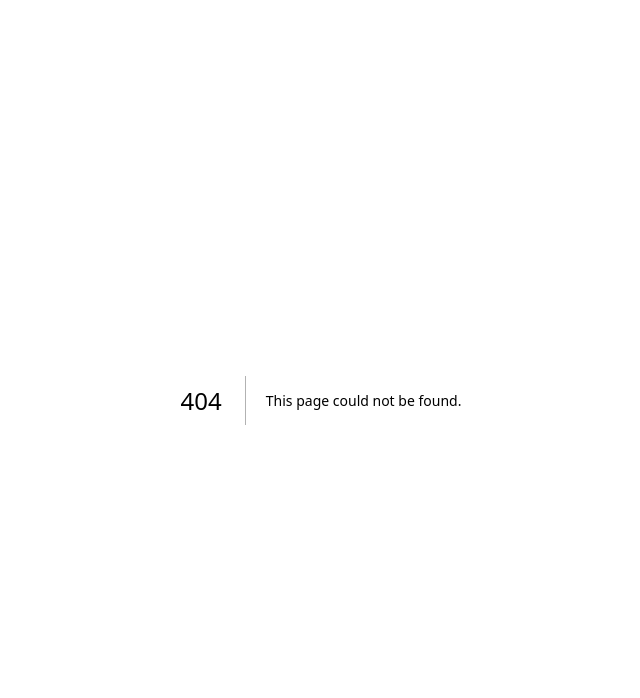
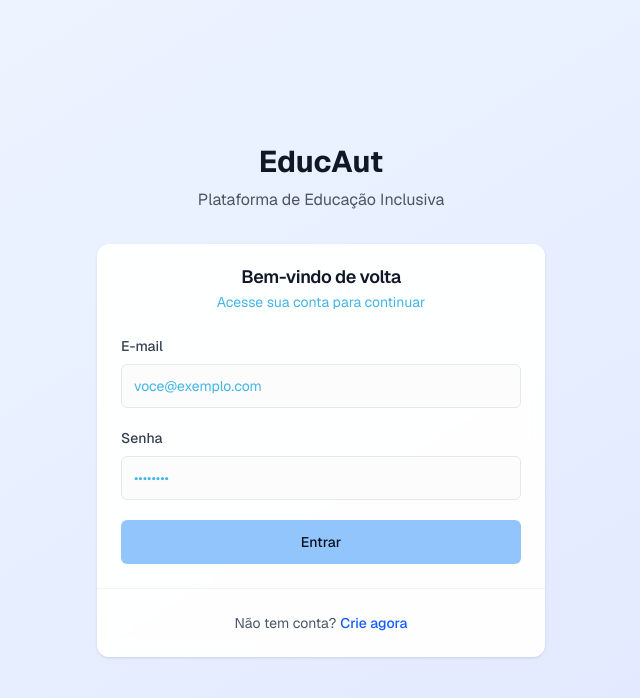
Before and after one commit to victorpazs/educaut, a Next.js app: page /auth/login in a window 1280 px wide. Before the commit this address had no page. Shown: the top 698 px of the page, without its empty margins (319-959 px from the left). Built offline with nearby package versions, Linux system fonts and the light colour scheme.

Commit message:
rearrange the auth

```diff
--- /dev/null
+++ b/src/app/auth/layout.tsx
@@ -0,0 +1,25 @@
+import React from "react";
+
+export default function AuthLayout({
+  children,
+}: {
+  children: React.ReactNode;
+}) {
+  return (
+    <div className="min-h-screen bg-gradient-to-br from-blue-50 to-indigo-100 dark:from-gray-900 dark:to-gray-800">
+      <div className="min-h-screen flex items-center justify-center p-4">
+        <div className="w-full max-w-md">
+          <div className="text-center mb-8">
+            <h1 className="text-3xl font-bold text-gray-900 dark:text-white mb-2">
+              EducAut
+            </h1>
+            <p className="text-gray-600 dark:text-gray-400">
+              Plataforma de Educação Inclusiva
+            </p>
+          </div>
+          {children}
+        </div>
+      </div>
+    </div>
+  );
+}
--- /dev/null
+++ b/src/app/auth/login/page.tsx
@@ -0,0 +1,9 @@
+import LoginForm from "@/components/auth/LoginForm";
+
+export const metadata = {
+  title: "Login | EducAut",
+};
+
+export default function LoginPage() {
+  return <LoginForm />;
+}
--- /dev/null
+++ b/src/app/auth/register/page.tsx
@@ -0,0 +1,9 @@
+import RegisterForm from "@/components/auth/RegisterForm";
+
+export const metadata = {
+  title: "Registro | EducAut",
+};
+
+export default function RegisterPage() {
+  return <RegisterForm />;
+}
--- a/src/app/login/page.tsx
+++ /dev/null
@@ -1,20 +0,0 @@
-import LoginForm from "@/components/auth/LoginForm";
-
-export const metadata = {
-  title: "Login | EducAut",
-};
-
-export default function LoginPage() {
-  return (
-    <div className="min-h-screen flex items-center justify-center p-4">
-      <div className="w-full max-w-md">
-        <div className="mb-6 text-center">
-          <h1 className="text-2xl font-semibold text-foreground">
-            Bem-vindo de volta
-          </h1>
-        </div>
-        <LoginForm />
-      </div>
-    </div>
-  );
-}
--- a/src/app/register/page.tsx
+++ /dev/null
@@ -1,20 +0,0 @@
-import RegisterForm from "@/components/auth/RegisterForm";
-
-export const metadata = {
-  title: "Registro | EducAut",
-};
-
-export default function RegisterPage() {
-  return (
-    <div className="min-h-screen flex items-center justify-center p-4">
-      <div className="w-full max-w-md">
-        <div className="mb-6 text-center">
-          <h1 className="text-2xl font-semibold text-foreground">
-            Crie sua conta
-          </h1>
-        </div>
-        <RegisterForm />
-      </div>
-    </div>
-  );
-}
--- a/src/components/auth/LoginForm.tsx
+++ b/src/components/auth/LoginForm.tsx
@@ -47,23 +47,26 @@ export default function LoginForm() {
   }
 
   return (
-    <Card className="mx-auto w-full max-w-md">
-      <CardHeader>
-        <CardTitle className="text-2xl font-semibold text-foreground">
-          Entrar
+    <Card className="mx-auto w-full shadow-lg border-0 bg-white/95 backdrop-blur-sm dark:bg-gray-800/95">
+      <CardHeader className="space-y-1 pb-6">
+        <CardTitle className="text-2xl font-semibold text-center text-gray-900 dark:text-white">
+          Bem-vindo de volta
         </CardTitle>
-        <CardDescription className="text-sm text-muted-foreground">
+        <CardDescription className="text-center text-gray-600 dark:text-gray-400">
           Acesse sua conta para continuar
         </CardDescription>
       </CardHeader>
-      <CardContent>
+      <CardContent className="px-6 pb-6">
         <form
-          className="space-y-4"
+          className="space-y-5"
           onSubmit={handleSubmit(onSubmit)}
           noValidate
         >
-          <div>
-            <label htmlFor="email" className="block text-sm font-medium mb-1">
+          <div className="space-y-2">
+            <label
+              htmlFor="email"
+              className="block text-sm font-medium text-gray-700 dark:text-gray-300"
+            >
               E-mail
             </label>
             <Input
@@ -71,18 +74,19 @@ export default function LoginForm() {
               type="email"
               autoComplete="email"
               placeholder="voce@exemplo.com"
+              className="h-11"
               {...register("email")}
             />
             {errors.email?.message ? (
-              <p className="mt-1 text-xs text-red-600">
+              <p className="mt-1 text-xs text-red-600 dark:text-red-400">
                 {errors.email.message}
               </p>
             ) : null}
           </div>
-          <div>
+          <div className="space-y-2">
             <label
               htmlFor="password"
-              className="block text-sm font-medium mb-1"
+              className="block text-sm font-medium text-gray-700 dark:text-gray-300"
             >
               Senha
             </label>
@@ -91,22 +95,32 @@ export default function LoginForm() {
               type="password"
               autoComplete="current-password"
               placeholder="••••••••"
+              className="h-11"
               {...register("password")}
             />
             {errors.password?.message ? (
-              <p className="mt-1 text-xs text-red-600">
+              <p className="mt-1 text-xs text-red-600 dark:text-red-400">
                 {errors.password.message}
               </p>
             ) : null}
           </div>
-          <Button type="submit" disabled={isSubmitting} className="w-full">
-            Entrar
+          <Button
+            type="submit"
+            disabled={isSubmitting}
+            className="w-full h-11 bg-blue-600 hover:bg-blue-700 dark:bg-blue-600 dark:hover:bg-blue-700"
+          >
+            {isSubmitting ? "Entrando..." : "Entrar"}
           </Button>
         </form>
       </CardContent>
-      <CardFooter className="justify-center">
-        <span className="text-xs text-foreground/80">Não tem conta?</span>
-        <Link href="/register" className="ml-1 underline text-xs">
+      <CardFooter className="justify-center pt-6 border-t border-gray-100 dark:border-gray-700">
+        <span className="text-sm text-gray-600 dark:text-gray-400">
+          Não tem conta?
+        </span>
+        <Link
+          href="/auth/register"
+          className="ml-1 text-sm font-medium text-blue-600 hover:text-blue-500 dark:text-blue-400 dark:hover:text-blue-300"
+        >
           Crie agora
         </Link>
       </CardFooter>
--- a/src/components/auth/RegisterForm.tsx
+++ b/src/components/auth/RegisterForm.tsx
@@ -54,23 +54,26 @@ export default function RegisterForm() {
   }
 
   return (
-    <Card className="mx-auto w-full max-w-md">
-      <CardHeader>
-        <CardTitle className="text-2xl font-semibold text-foreground">
-          Criar conta
+    <Card className="mx-auto w-full shadow-lg border-0 bg-white/95 backdrop-blur-sm dark:bg-gray-800/95">
+      <CardHeader className="space-y-1 pb-6">
+        <CardTitle className="text-2xl font-semibold text-center text-gray-900 dark:text-white">
+          Crie sua conta
         </CardTitle>
-        <CardDescription className="text-sm text-muted-foreground">
+        <CardDescription className="text-center text-gray-600 dark:text-gray-400">
           Preencha seus dados para começar
         </CardDescription>
       </CardHeader>
-      <CardContent>
+      <CardContent className="px-6 pb-6">
         <form
-          className="space-y-4"
+          className="space-y-5"
           onSubmit={handleSubmit(onSubmit)}
           noValidate
         >
-          <div>
-            <label htmlFor="name" className="block text-sm font-medium mb-1">
+          <div className="space-y-2">
+            <label
+              htmlFor="name"
+              className="block text-sm font-medium text-gray-700 dark:text-gray-300"
+            >
               Nome
             </label>
             <Input
@@ -78,14 +81,20 @@ export default function RegisterForm() {
               type="text"
               autoComplete="name"
               placeholder="Seu nome"
+              className="h-11"
               {...register("name")}
             />
             {errors.name?.message ? (
-              <p className="mt-1 text-xs text-red-600">{errors.name.message}</p>
+              <p className="mt-1 text-xs text-red-600 dark:text-red-400">
+                {errors.name.message}
+              </p>
             ) : null}
           </div>
-          <div>
-            <label htmlFor="email" className="block text-sm font-medium mb-1">
+          <div className="space-y-2">
+            <label
+              htmlFor="email"
+              className="block text-sm font-medium text-gray-700 dark:text-gray-300"
+            >
               E-mail
             </label>
             <Input
@@ -93,18 +102,19 @@ export default function RegisterForm() {
               type="email"
               autoComplete="email"
               placeholder="voce@exemplo.com"
+              className="h-11"
               {...register("email")}
             />
             {errors.email?.message ? (
-              <p className="mt-1 text-xs text-red-600">
+              <p className="mt-1 text-xs text-red-600 dark:text-red-400">
                 {errors.email.message}
               </p>
             ) : null}
           </div>
-          <div>
+          <div className="space-y-2">
             <label
               htmlFor="password"
-              className="block text-sm font-medium mb-1"
+              className="block text-sm font-medium text-gray-700 dark:text-gray-300"
             >
               Senha
             </label>
@@ -113,16 +123,20 @@ export default function RegisterForm() {
               type="password"
               autoComplete="new-password"
               placeholder="••••••••"
+              className="h-11"
               {...register("password")}
             />
             {errors.password?.message ? (
-              <p className="mt-1 text-xs text-red-600">
+              <p className="mt-1 text-xs text-red-600 dark:text-red-400">
                 {errors.password.message}
               </p>
             ) : null}
           </div>
-          <div>
-            <label htmlFor="confirm" className="block text-sm font-medium mb-1">
+          <div className="space-y-2">
+            <label
+              htmlFor="confirm"
+              className="block text-sm font-medium text-gray-700 dark:text-gray-300"
+            >
               Confirmar senha
             </label>
             <Input
@@ -130,22 +144,32 @@ export default function RegisterForm() {
               type="password"
               autoComplete="new-password"
               placeholder="••••••••"
+              className="h-11"
               {...register("confirm")}
             />
             {errors.confirm?.message ? (
-              <p className="mt-1 text-xs text-red-600">
+              <p className="mt-1 text-xs text-red-600 dark:text-red-400">
                 {errors.confirm.message}
               </p>
             ) : null}
           </div>
-          <Button type="submit" disabled={isSubmitting} className="w-full">
-            Criar conta
+          <Button
+            type="submit"
+            disabled={isSubmitting}
+            className="w-full h-11 bg-blue-600 hover:bg-blue-700 dark:bg-blue-600 dark:hover:bg-blue-700"
+          >
+            {isSubmitting ? "Criando conta..." : "Criar conta"}
           </Button>
         </form>
       </CardContent>
-      <CardFooter className="justify-center">
-        <span className="text-xs text-foreground/80">Já tem conta?</span>
-        <Link href="/login" className="ml-1 underline text-xs">
+      <CardFooter className="justify-center pt-6 border-t border-gray-100 dark:border-gray-700">
+        <span className="text-sm text-gray-600 dark:text-gray-400">
+          Já tem conta?
+        </span>
+        <Link
+          href="/auth/login"
+          className="ml-1 text-sm font-medium text-blue-600 hover:text-blue-500 dark:text-blue-400 dark:hover:text-blue-300"
+        >
           Entrar
         </Link>
       </CardFooter>
```
